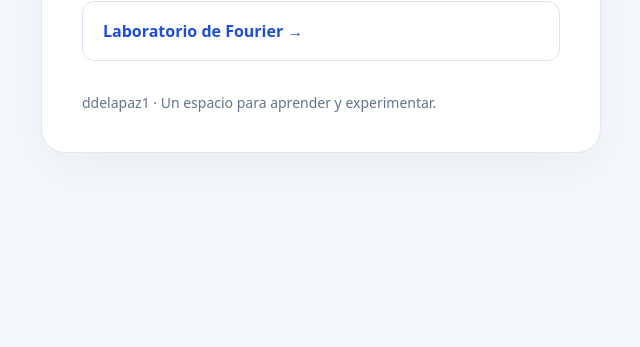
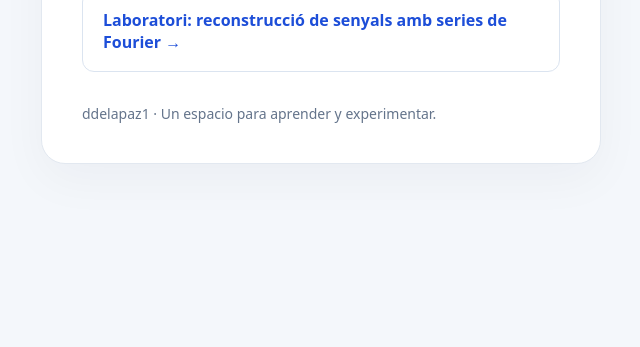
Before and after one commit to ddelapaz1/ddelapaz1.github.io, a plain HTML site: page index.html in a window 1280 px wide. Shown: the part 453-800 px from the top of the page, without its empty margins (319-959 px from the left). Drawn offline with Linux system fonts and the light colour scheme.

Commit message:
Update link text for Fourier laboratory

```diff
--- a/index.html
+++ b/index.html
@@ -86,9 +86,9 @@
     <h2>Mis aplicaciones</h2>
     <ul>
       <li>
-        <a href="/fourier/">Laboratorio de Fourier →</a>
+        <a href="/fourier/">Laboratori: reconstrucció de senyals amb series de Fourier →</a>
       </li>
-      <!-- Añade aquí los enlaces a tus próximas aplicaciones. -->
+
     </ul>
 
     <footer>
```
